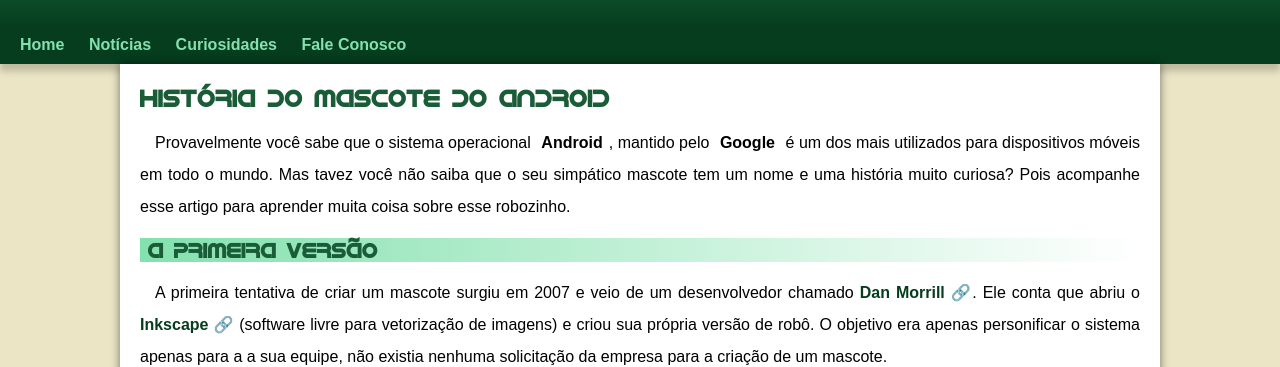
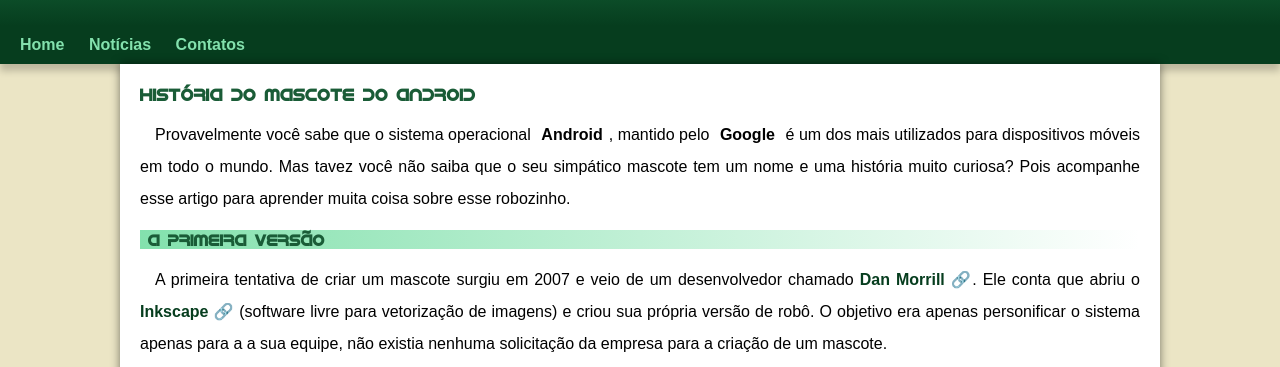
Before and after one commit to Allandavidds/HTML5-CSS3, a plain HTML site: page Desafios de html/desafio 004/index.html in a window 1280 px wide. Shown: the part 164-531 px from the top of the page. Drawn offline with Linux system fonts and the light colour scheme.

Commit message:
correções de padding e font size

```diff
--- a/Desafios de html/desafio 004/estilo/style.css
+++ b/Desafios de html/desafio 004/estilo/style.css
@@ -49,8 +49,9 @@ header {
 
 header > h1 {
     color: white;
-    margin-bottom: 20px;
+    padding-bottom: 20px;
     font-size: 3em;
+    margin-bottom: 0px;
     font-family: var(--fonte-destaque);
     text-shadow: 2px 2px 0px rgba(0, 0, 0, 0.27);
 }
@@ -102,13 +103,14 @@ main {
 
 main h1 {
     color: var(--cor4);
+    font-size: 1.072em;
     font-family: var(--fonte-android);
 }
 
 main h2 {
     color: var(--cor4);
     font-family: var(--fonte-android);
-    font-size: 1.3em;
+    font-size: 1em;
     background-image: linear-gradient(to right, var(--cor1), transparent);
     text-indent: 8px;
 }
--- a/Desafios de html/desafio 004/index.html
+++ b/Desafios de html/desafio 004/index.html
@@ -15,8 +15,7 @@
     <nav>
         <a href="#">Home</a>
         <a href="#">Notícias</a>
-        <a href="#">Curiosidades</a>
-        <a href="#">Fale Conosco</a>
+        <a href="#">Contatos</a>
     </nav>
     <main>
         <article>
```
